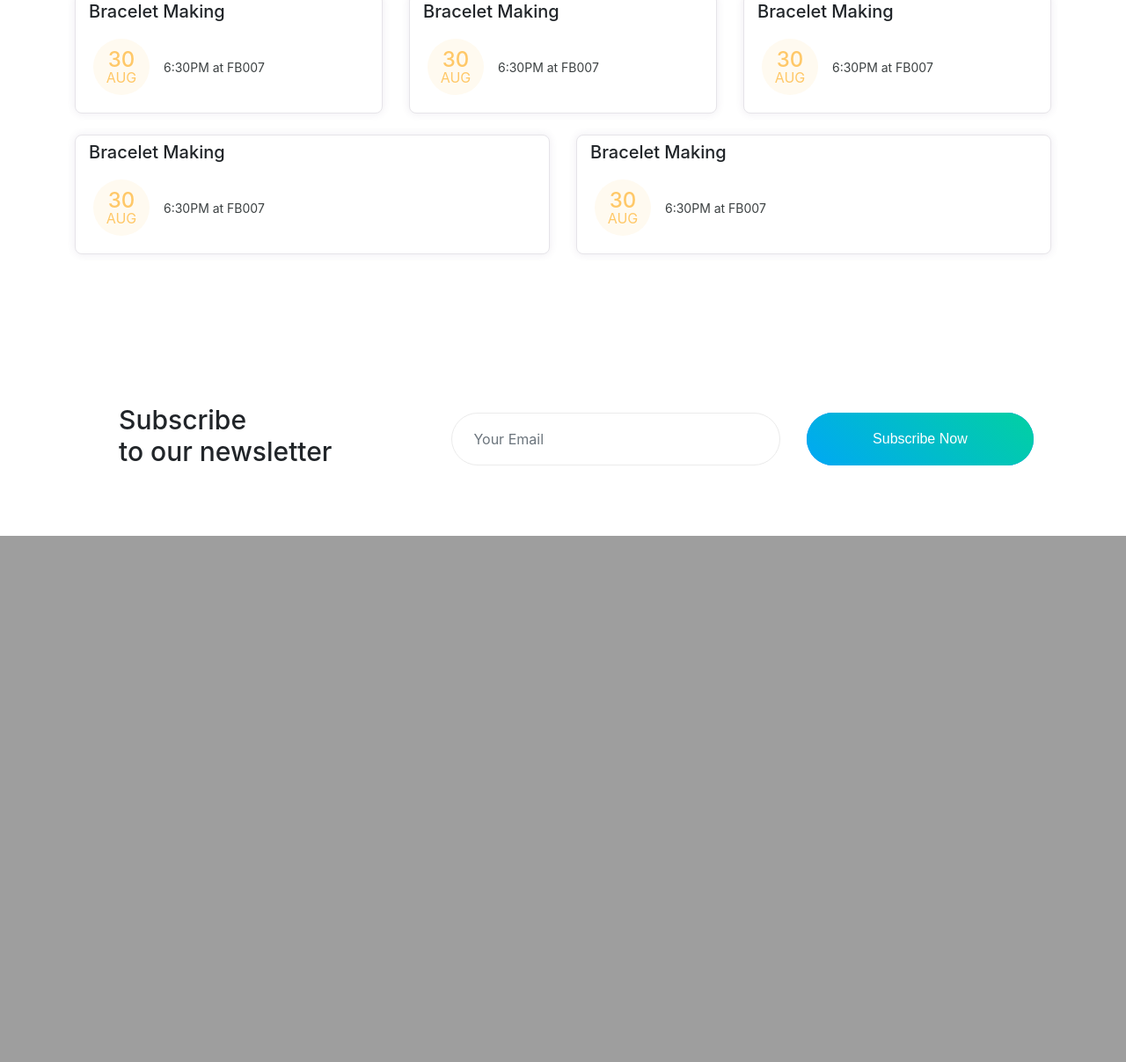
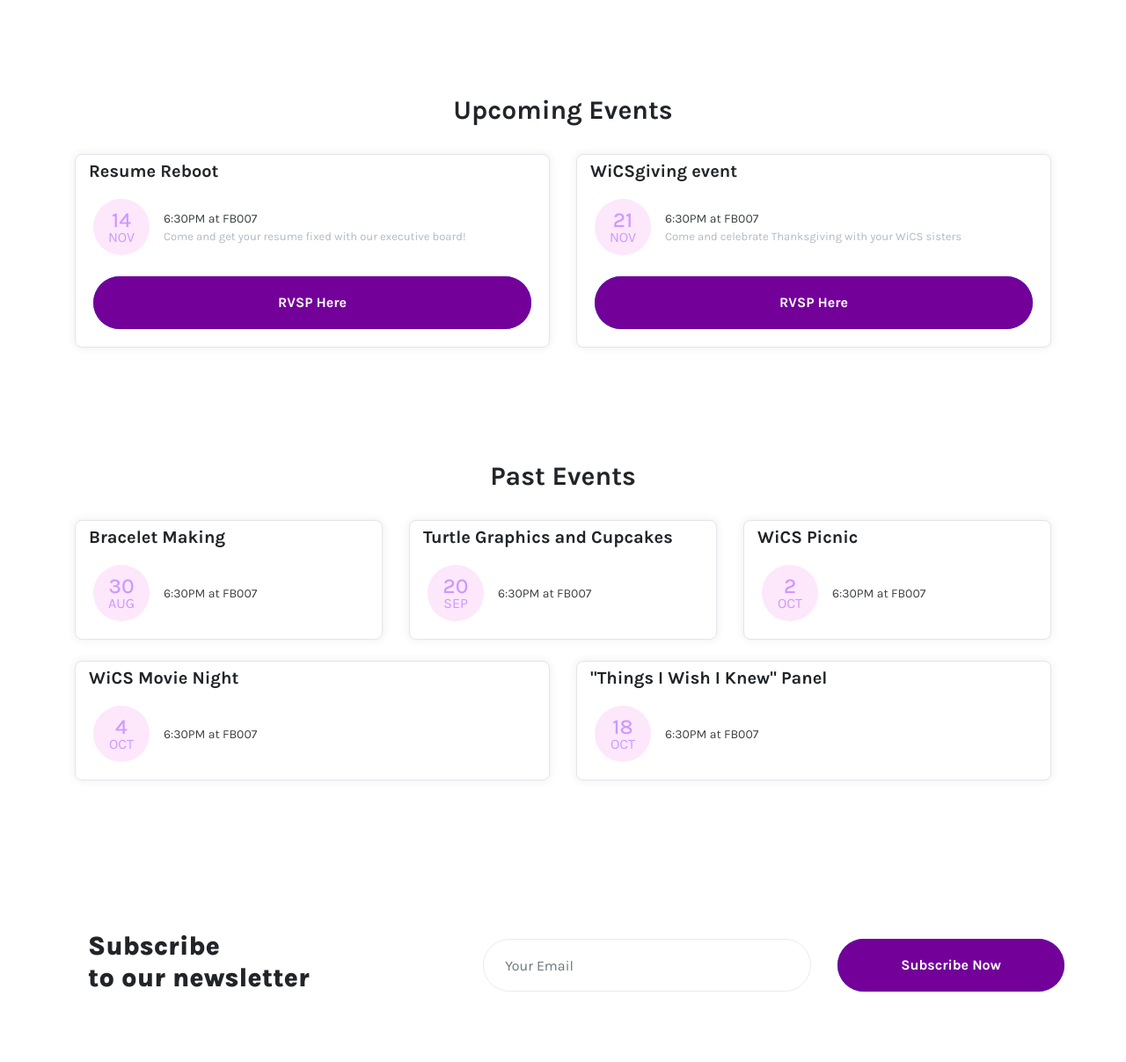
Before and after one commit to uncwics/uncwics.github.io, a PHP site: page /events.html in a window 1280 px wide. Shown: the part 1361-2568 px from the top of the page at 88% size. Before the commit the page ends 1970 px from the top, so only its background shows below. Run offline with PHP 8.4, Linux system fonts and the light colour scheme.

Commit message:
added assets folder

```diff
--- a/events.css
+++ b/events.css
@@ -1,7 +1,9 @@
-
+body {
+  font-family: "Karla",sans-serif;
+}
 
 .subscription.bg-white {
-    background: none;
+    background: #fff;
 }
 
 .bg-white {
@@ -13,7 +15,6 @@
 }
 
 .subscription-wrapper {
-    border-radius: 0% 5% 10% 3%/10% 20% 0% 17%;
     padding: 70px 50px;
     z-index: 1;
     width: 100%;
@@ -80,7 +81,7 @@ h3, .h3 {
     left: 0;
     width: 102%;
     height: 100%;
-    background: linear-gradient(45deg, #00a8f4 0%, #02d1a1 100%);
+    background: #730099;
     z-index: -1;
     transition: ease 0.3s;
 }
@@ -115,10 +116,16 @@ h3, .h3 {
 .card .card-header {
     background: none;
     padding: 0 0.9375rem;
-    font-weight: 500;
+    font-weight: 600;
     display: flex;
     align-items: center;
     min-height: 50px;
+}
+
+.card-title{
+  font-weight: 600;
+    display: flex;
+    align-items: center;
 }
 .card-header:first-child {
     border-radius: calc(8px - 1px) calc(8px - 1px) 0 0;
@@ -190,65 +184,27 @@ h3, .h3 {
   border-radius: 50%;
 }
 
-.widget-49 .widget-49-title-wrapper .widget-49-date-success .widget-49-date-day {
-  color: #17d1bd;
-  font-weight: 500;
-  font-size: 1.5rem;
-  line-height: 1;
-}
-
-.widget-49 .widget-49-title-wrapper .widget-49-date-success .widget-49-date-month {
-  color: #17d1bd;
-  line-height: 1;
-  font-size: 1rem;
-  text-transform: uppercase;
-}
-
-.widget-49 .widget-49-title-wrapper .widget-49-date-info {
-  display: flex;
-  align-items: center;
-  justify-content: center;
-  flex-direction: column;
-  background-color: #ebf7ff;
-  width: 4rem;
-  height: 4rem;
-  border-radius: 50%;
-}
-
-.widget-49 .widget-49-title-wrapper .widget-49-date-info .widget-49-date-day {
-  color: #36afff;
-  font-weight: 500;
-  font-size: 1.5rem;
-  line-height: 1;
-}
-
-.widget-49 .widget-49-title-wrapper .widget-49-date-info .widget-49-date-month {
-  color: #36afff;
-  line-height: 1;
-  font-size: 1rem;
-  text-transform: uppercase;
-}
 
 .widget-49 .widget-49-title-wrapper .widget-49-date-warning {
   display: flex;
   align-items: center;
   justify-content: center;
   flex-direction: column;
-  background-color: floralwhite;
+  background-color: #FDE7FB;
   width: 4rem;
   height: 4rem;
   border-radius: 50%;
 }
 
 .widget-49 .widget-49-title-wrapper .widget-49-date-warning .widget-49-date-day {
-  color: #FFC868;
+  color: #CC99FF;
   font-weight: 500;
   font-size: 1.5rem;
   line-height: 1;
 }
 
 .widget-49 .widget-49-title-wrapper .widget-49-date-warning .widget-49-date-month {
-  color: #FFC868;
+  color: #CC99FF;
   line-height: 1;
   font-size: 1rem;
   text-transform: uppercase;
@@ -388,7 +256,3 @@ h3, .h3 {
 .widget-49 .widget-49-meeting-action {
   text-align: right;
 }
-
-.widget-49 .widget-49-meeting-action a {
-  text-transform: uppercase;
-}
--- a/events.html
+++ b/events.html
@@ -9,13 +9,36 @@
     <script src="https://cdn.jsdelivr.net/npm/popper.js@1.14.3/dist/umd/popper.min.js" integrity="sha384-ZMP7rVo3mIykV+2+9J3UJ46jBk0WLaUAdn689aCwoqbBJiSnjAK/l8WvCWPIPm49" crossorigin="anonymous"></script>
     <script src="https://cdn.jsdelivr.net/npm/bootstrap@4.1.3/dist/js/bootstrap.min.js" integrity="sha384-ChfqqxuZUCnJSK3+MXmPNIyE6ZbWh2IMqE241rYiqJxyMiZ6OW/JmZQ5stwEULTy" crossorigin="anonymous"></script>
     <link rel="stylesheet" href="events.css">
-
-
+    <link rel="stylesheet" href="https://cdnjs.cloudflare.com/ajax/libs/font-awesome/4.7.1/css/font-awesome.min.css">
+    <link rel="icon" type="image/svg+xml" sizes="41x42" href="assets/logo.jpeg">
+    <link rel="preconnect" href="https://fonts.googleapis.com">
+<link rel="preconnect" href="https://fonts.gstatic.com" crossorigin>
+<link href="https://fonts.googleapis.com/css2?family=Karla:wght@200;400;500;700;800&display=swap" rel="stylesheet">
 
   <title>Events</title>
 </head>
 <body>
-  <h1 style="text-align: center;">Events</h1>
+  <nav class="navbar navbar-light navbar-expand-md py-3">
+    <div class="container"><a class="navbar-brand d-flex align-items-center" href="#"><span><img style="width: 50px;" src="assets/logo.jpeg" /></span></a>
+        <button class="navbar-toggler" data-bs-toggle="collapse" data-bs-target="#navcol-2"><span class="visually-hidden">Toggle navigation</span><span class="navbar-toggler-icon"></span></button>
+        <span class="fas fa-bars"></span>
+        <div class="navbar-nav ms-auto" class="collapse navbar-collapse" style="width: 1000 px;">
+            <ul class="navbar-nav ms-auto">
+                <li class="nav-item"><a class="nav-link" href="#">Home</a></li>
+                <li class="nav-item"><a class="nav-link" href="#">About</a></li>
+                <li class="nav-item"><a class="nav-link" href="#">Events</a></li>
+                <li class="nav-item"><a class="nav-link" href="#">Gallery</a></li>
+        </div>
+    </div>
+</nav>
+<header class="py-5 mb-4">
+  <div class="container">
+      <div class="text-center my-5">
+          <h1 style="font-weight: 800; font-size: 60px">Events</h1>
+      </div>
+  </div>
+</header>
+<section>
   <div id="carousel" class="carousel slide" data-ride="carousel">
     <ol class="carousel-indicators">
       <li data-target="#carouselExampleIndicators" data-slide-to="0" class="active"></li>
@@ -25,16 +48,16 @@
     </ol>
     <div class="carousel-inner">
       <div class="carousel-item active">
-        <img class="d-block w-100" src="https://github.com/uncwics/uncwics.github.io/blob/Tuna/Bracelet.png?raw=true" alt="First slide">
+        <img class="d-block w-100" src="assets/Bracelet.png" alt="First slide">
       </div>
       <div class="carousel-item">
-        <img class="d-block w-100" src="https://github.com/uncwics/uncwics.github.io/blob/Tuna/Movie.png?raw=true" alt="Second slide">
+        <img class="d-block w-100" src="assets/Movie.png" alt="Second slide">
       </div>
       <div class="carousel-item">
-        <img class="d-block w-100" src="https://github.com/uncwics/uncwics.github.io/blob/Tuna/Panel.png?raw=true" alt="Third slide">
+        <img class="d-block w-100" src="assets/Panel.png" alt="Third slide">
       </div>
       <div class="carousel-item">
-        <img class="d-block w-100" src="https://github.com/uncwics/uncwics.github.io/blob/Tuna/Turtle.png?raw=true" alt="Third slide">
+        <img class="d-block w-100" src="assets/Turtle.png" alt="Third slide">
       </div>
     </div>
     <a class="carousel-control-prev" href="#carouselExampleControls" role="button" data-slide="prev">
@@ -46,8 +69,11 @@
       <span class="sr-only">Next</span>
     </a>
   </div>
+</section>
+<section style="padding: 10% 0% 10% 0%">
+  <div class="container">
+    <h3 style="text-align: center; font-weight: 600;">Upcoming Events</h3>
     <br>
-<div class="container">
     <div class="card-deck">
         <div class="card card-margin">
             <div class="card-header no-border">
@@ -68,7 +94,7 @@
                 </div>
                 <br>
                 <div class="widget-49-meeting-action">
-                <a href="#" class="btn">RVSP Here</a>
+                  <a href="#" class="btn btn-primary btn-lg border-0 w-100" style="font-family: Karla; font-weight:600">RVSP Here</a>
               </div>
             </div>
         </div>
@@ -91,15 +117,16 @@
                 </div>
                 <br>
                 <div class="widget-49-meeting-action">
-                <a href="#" class="btn btn-sm btn-flash-border-warning">RVSP Here</a>
+                  <a href="#" class="btn btn-primary btn-lg border-0 w-100" style="font-family: Karla; font-weight:600">RVSP Here</a>
               </div>
             </div>
         </div>
       </div>
     </div>
   </div>
-<br>
-<h3 style="text-align: center;">Past Events</h3>
+</section>
+<section style=" padding: 0% 0% 0% 0%">
+  <h3 style="text-align: center; font-weight: 600;">Past Events</h3>
 <br>
 <div class="container">
   <div class="card-deck">
@@ -123,14 +150,14 @@
 </div>
       <div class="card card-margin">
           <div class="card-header no-border">
-              <h5 class="card-title">Bracelet Making</h5>
+              <h5 class="card-title">Turtle Graphics and Cupcakes</h5>
           </div>
           <div class="card-body pt-0">
               <div class="widget-49">
                   <div class="widget-49-title-wrapper">
                       <div class="widget-49-date-warning">
-                          <span class="widget-49-date-day">30</span>
-                          <span class="widget-49-date-month">AUG</span>
+                          <span class="widget-49-date-day">20</span>
+                          <span class="widget-49-date-month">SEP</span>
                       </div>
                       <div class="widget-49-meeting-info">
                           <span class="widget-49-pro-title">6:30PM at FB007</span>
@@ -141,14 +168,14 @@
   </div>
   <div class="card card-margin">
     <div class="card-header no-border">
-        <h5 class="card-title">Bracelet Making</h5>
+        <h5 class="card-title">WiCS Picnic</h5>
     </div>
     <div class="card-body pt-0">
         <div class="widget-49">
             <div class="widget-49-title-wrapper">
                 <div class="widget-49-date-warning">
-                    <span class="widget-49-date-day">30</span>
-                    <span class="widget-49-date-month">AUG</span>
+                    <span class="widget-49-date-day">2</span>
+                    <span class="widget-49-date-month">OCT</span>
                 </div>
                 <div class="widget-49-meeting-info">
                     <span class="widget-49-pro-title">6:30PM at FB007</span>
@@ -162,14 +189,14 @@
 <div class = "card-deck">
   <div class="card card-margin">
     <div class="card-header no-border">
-        <h5 class="card-title">Bracelet Making</h5>
+        <h5 class="card-title">WiCS Movie Night</h5>
     </div>
     <div class="card-body pt-0">
         <div class="widget-49">
             <div class="widget-49-title-wrapper">
                 <div class="widget-49-date-warning">
-                    <span class="widget-49-date-day">30</span>
-                    <span class="widget-49-date-month">AUG</span>
+                    <span class="widget-49-date-day">4</span>
+                    <span class="widget-49-date-month">OCT</span>
                 </div>
                 <div class="widget-49-meeting-info">
                     <span class="widget-49-pro-title">6:30PM at FB007</span>
@@ -180,14 +207,14 @@
 </div>
     <div class="card card-margin">
         <div class="card-header no-border">
-            <h5 class="card-title">Bracelet Making</h5>
+            <h5 class="card-title">"Things I Wish I Knew" Panel</h5>
         </div>
         <div class="card-body pt-0">
             <div class="widget-49">
                 <div class="widget-49-title-wrapper">
                     <div class="widget-49-date-warning">
-                        <span class="widget-49-date-day">30</span>
-                        <span class="widget-49-date-month">AUG</span>
+                        <span class="widget-49-date-day">18</span>
+                        <span class="widget-49-date-month">OCT</span>
                     </div>
                     <div class="widget-49-meeting-info">
                         <span class="widget-49-pro-title">6:30PM at FB007</span>
@@ -198,21 +225,24 @@
 </div>
 </div>
 </div>
+</section>
 <section class="subscription bg-white">
-  <div class="container">
+  <div >
     <div class="row">
       <div class="col-lg-12">
         <div class="subscription-wrapper">
+          <div class="container">
             <div class="d-flex subscription-content justify-content-between align-items-center flex-column flex-md-row text-center text-md-left">
-            <h3 class="flex-fill">Subscribe <br> to our newsletter</h3>
+              <h3 class="flex-fill" style="font-weight: 800;">Subscribe <br> to our newsletter</h3>
               <form action="#" class="row flex-fill">
                 <div class="col-lg-7 my-md-2 my-2">
-                <input type="email" class="form-control px-4 border-0 w-100 text-center text-md-left" id="email" placeholder="Your Email" name="email">
+                  <input type="email" class="form-control px-4 border-0 w-100 text-center text-md-left" style="background-color: white;" id="email" placeholder="Your Email" name="email">
                 </div>
                 <div class="col-lg-5 my-md-2 my-2">
-                <button type="submit" class="btn btn-primary btn-lg border-0 w-100">Subscribe Now</button>
+                  <button type="submit" class="btn btn-primary btn-lg border-0 w-100" style="font-family: Karla; font-weight:600">Subscribe Now</button>
                 </div>
               </form>
+            </div>
           </div>
         </div>
       </div>
```
Also changed, not shown: other parts of events.css (+0 -101 lines), assets/Turtle.png (added), assets/logo.jpeg (added), 4 other files. Lines whose indentation alone changed are shown as unchanged.
